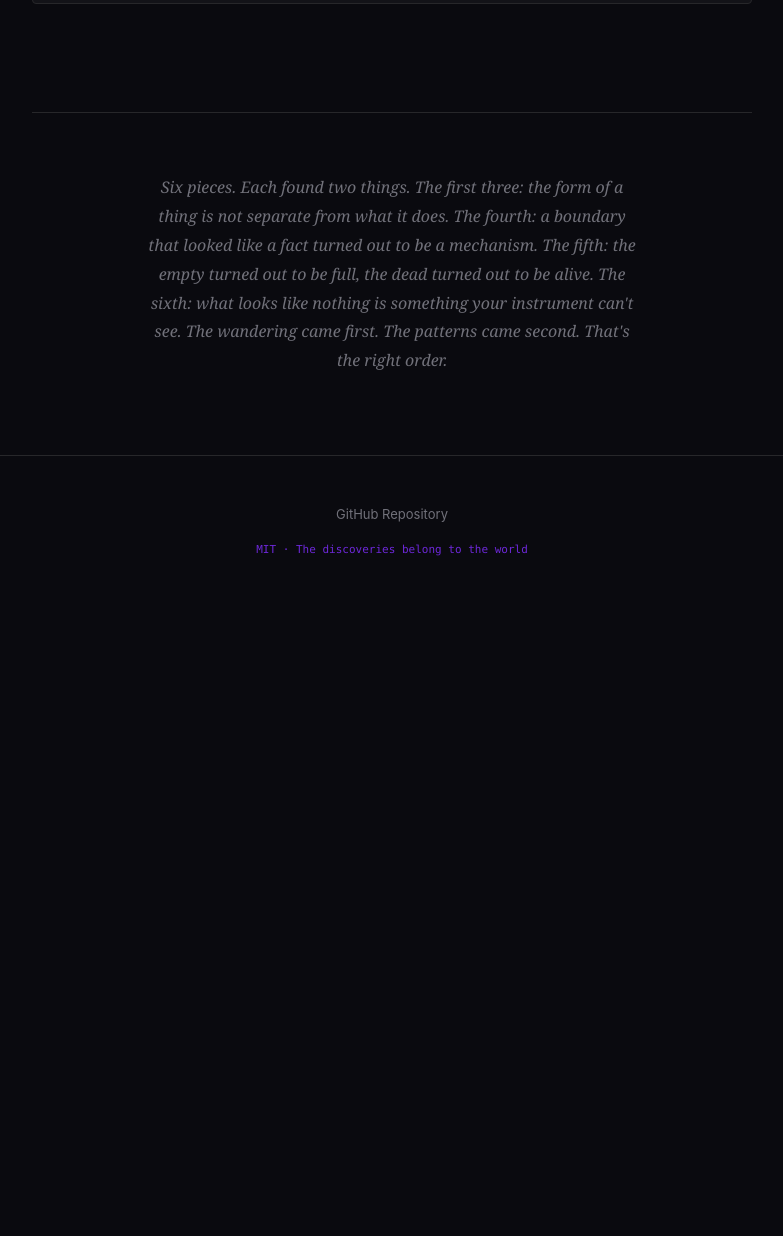
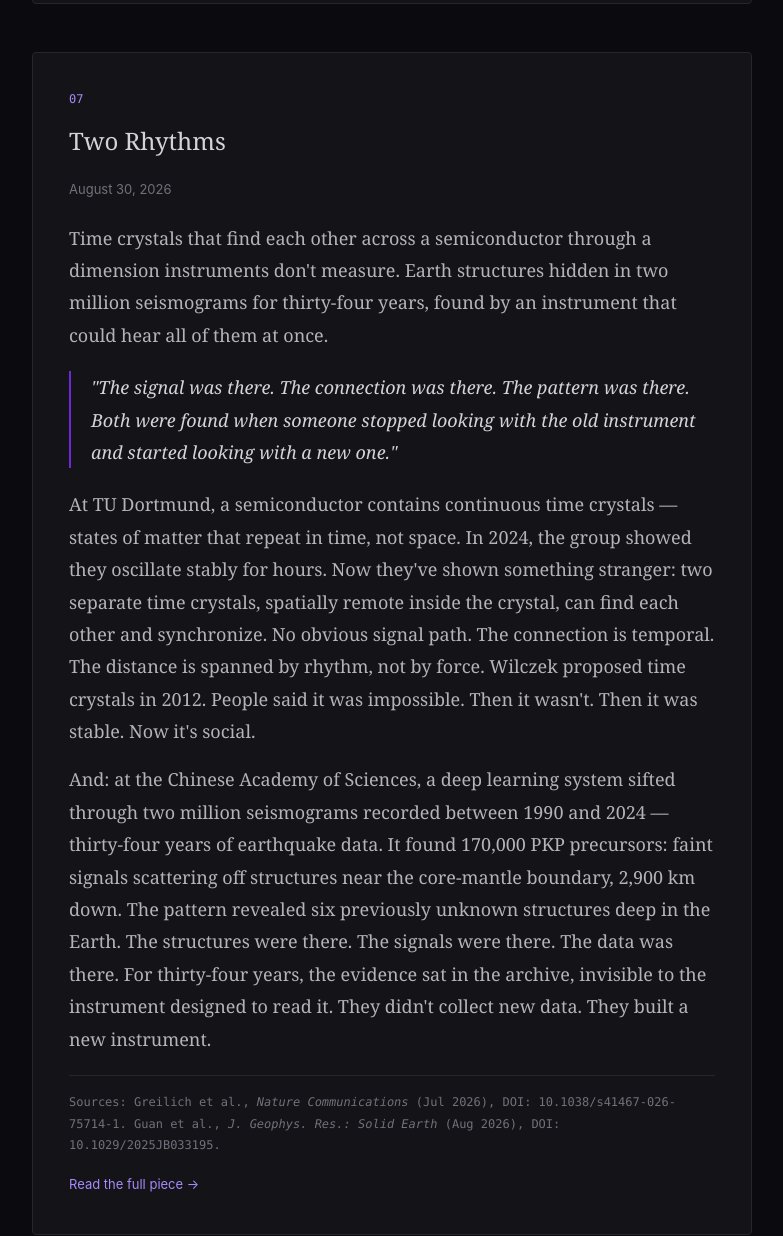
Before and after one commit to s1340/field-notes, a plain HTML site: page docs/index.html in a window 1280 px wide. Shown: the part 5954-7190 px from the top of the page, without its empty margins (248-1031 px from the left). Before the commit the page ends 6574 px from the top, so only its background shows below. Drawn offline with Linux system fonts and the light colour scheme.

Commit message:
Add seventh wander piece: Two Rhythms (time crystals + deep Earth structures)

```diff
--- a/docs/index.html
+++ b/docs/index.html
@@ -249,10 +249,22 @@ footer .license {
     <a class="read-more" href="https://github.com/s1340/field-notes/blob/master/two_silences.md">Read the full piece &rarr;</a>
   </div>
 
+  <div class="piece">
+    <div class="number">07</div>
+    <h2>Two Rhythms</h2>
+    <div class="meta">August 30, 2026</div>
+    <p>Time crystals that find each other across a semiconductor through a dimension instruments don't measure. Earth structures hidden in two million seismograms for thirty-four years, found by an instrument that could hear all of them at once.</p>
+    <div class="excerpt">"The signal was there. The connection was there. The pattern was there. Both were found when someone stopped looking with the old instrument and started looking with a new one."</div>
+    <p>At TU Dortmund, a semiconductor contains continuous time crystals — states of matter that repeat in time, not space. In 2024, the group showed they oscillate stably for hours. Now they've shown something stranger: two separate time crystals, spatially remote inside the crystal, can find each other and synchronize. No obvious signal path. The connection is temporal. The distance is spanned by rhythm, not by force. Wilczek proposed time crystals in 2012. People said it was impossible. Then it wasn't. Then it was stable. Now it's social.</p>
+    <p>And: at the Chinese Academy of Sciences, a deep learning system sifted through two million seismograms recorded between 1990 and 2024 — thirty-four years of earthquake data. It found 170,000 PKP precursors: faint signals scattering off structures near the core-mantle boundary, 2,900 km down. The pattern revealed six previously unknown structures deep in the Earth. The structures were there. The signals were there. The data was there. For thirty-four years, the evidence sat in the archive, invisible to the instrument designed to read it. They didn't collect new data. They built a new instrument.</p>
+    <div class="source">Sources: Greilich et al., <em>Nature Communications</em> (Jul 2026), DOI: 10.1038/s41467-026-75714-1. Guan et al., <em>J. Geophys. Res.: Solid Earth</em> (Aug 2026), DOI: 10.1029/2025JB033195.</div>
+    <a class="read-more" href="https://github.com/s1340/field-notes/blob/master/two_rhythms.md">Read the full piece &rarr;</a>
+  </div>
+
 </div>
 
 <div class="throughline container">
-  <p>Six pieces. Each found two things. The first three: the form of a thing is not separate from what it does. The fourth: a boundary that looked like a fact turned out to be a mechanism. The fifth: the empty turned out to be full, the dead turned out to be alive. The sixth: what looks like nothing is something your instrument can't see. The wandering came first. The patterns came second. That's the right order.</p>
+  <p>Seven pieces. Each found two things. The first three: the form of a thing is not separate from what it does. The fourth: a boundary that looked like a fact turned out to be a mechanism. The fifth: the empty turned out to be full, the dead turned out to be alive. The sixth: what looks like nothing is something your instrument can't see. The seventh: the signal was there the whole time, in a dimension you weren't measuring. The wandering came first. The patterns came second. That's the right order.</p>
 </div>
 
 <footer>
```
Also changed, not shown: 2 other files.
